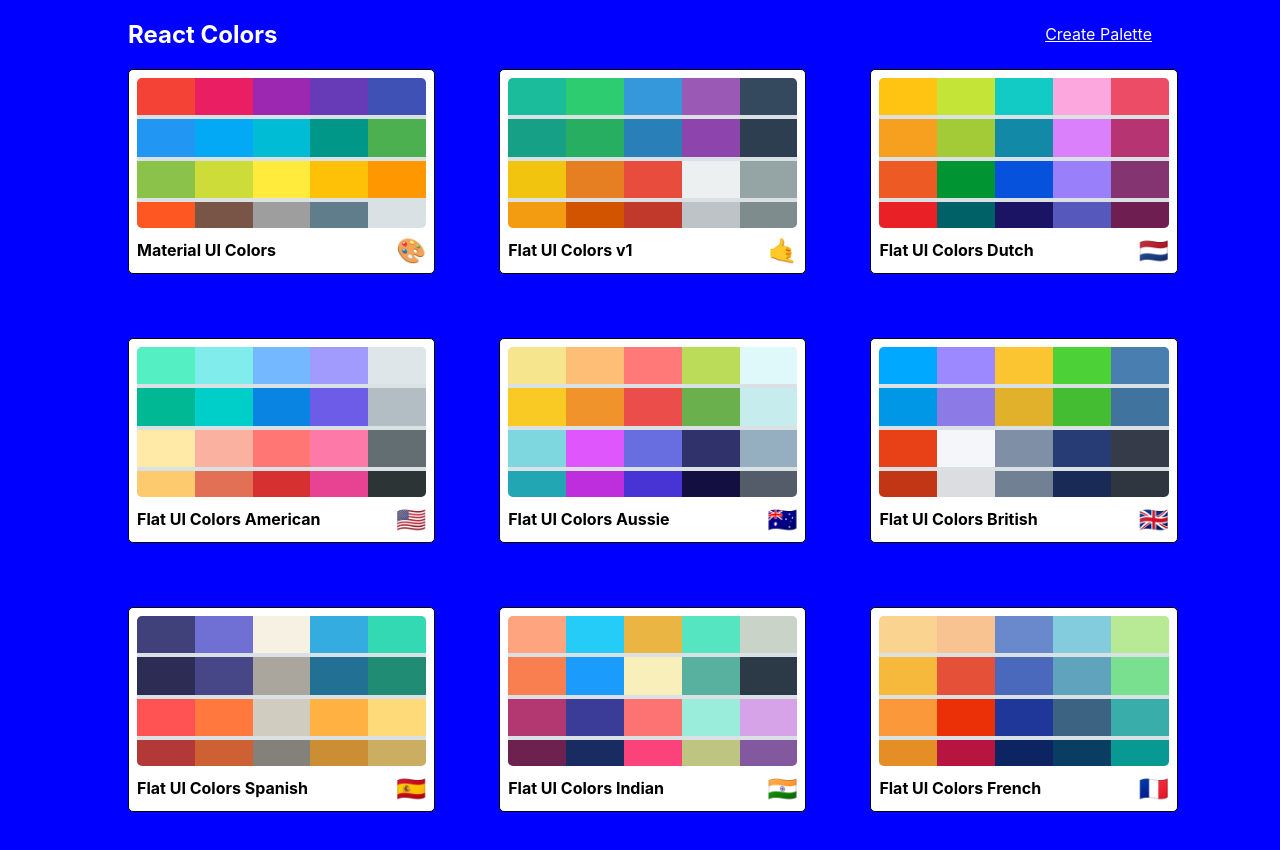
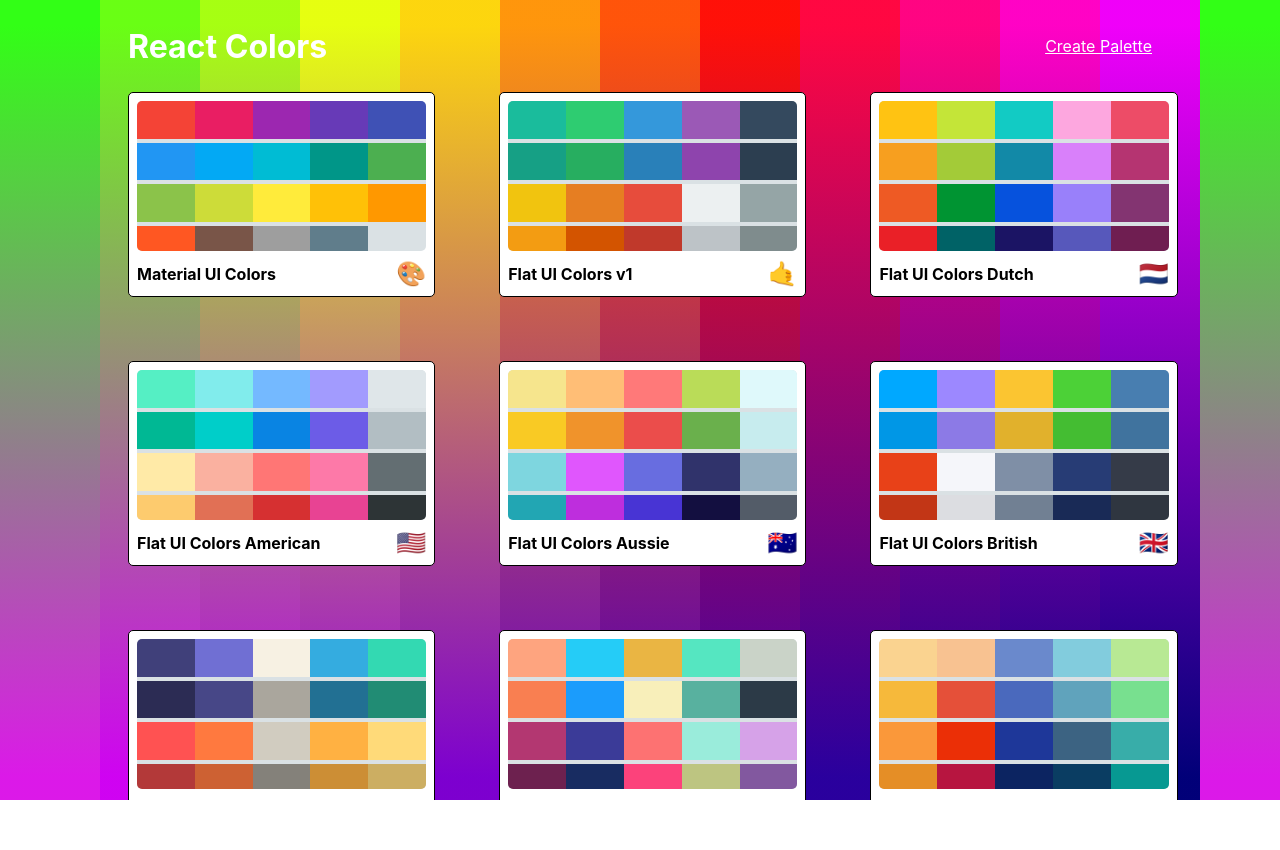
Before and after one commit to stunner19/ColorsApp, a React (Create React App) app: page / in a window 1280 px wide. Shown: the top 850 px of the page. After the commit the page ends 800 px from the top, so only its background shows below. Built offline with nearby package versions, Linux system fonts and the light colour scheme.

Commit message:
Adding svg background

```diff
--- a/src/PaletteList.js
+++ b/src/PaletteList.js
@@ -19,7 +19,7 @@
             <div className = {classes.root}>
                 <div className = {classes.container}>
                     <nav className = {classes.nav}>
-                        <h1>React Colors</h1>
+                        <h1 className = {classes.heading}>React Colors</h1>
                         <Link to = '/palette/new'>Create Palette</Link>
                     </nav>
                     <div className = {classes.palettes}>
--- a/src/styles/PaletteListStyles.js
+++ b/src/styles/PaletteListStyles.js
@@ -1,12 +1,19 @@
 import sizes from './sizes';
+import bg from './bg.svg';
 
 const styles = {
     root : {
         backgroundColor : "blue",
-        height : "150vh",
+        height : "100vh",
         display : "flex",
         alignItems : "flex-start",
-        justifyContent : "center"
+        justifyContent : "center",
+        backgroundColor: "#32ff16",
+        backgroundImage: `url(${bg})`,
+        overflow : "scroll"
+    },
+    heading : {
+        fontSize : "2rem"
     },
     container : {
         width : "50%",
```
Also changed, not shown: src/styles/bg.svg (added).
